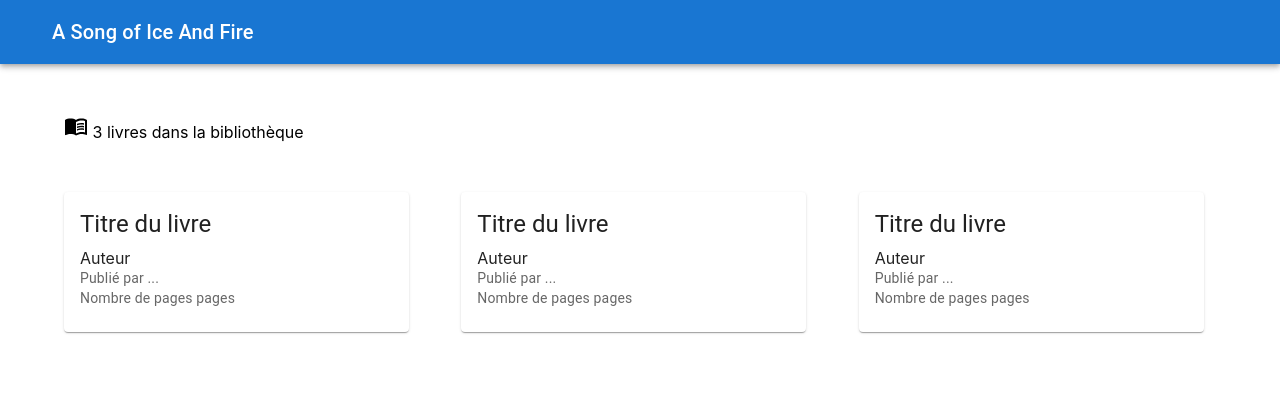
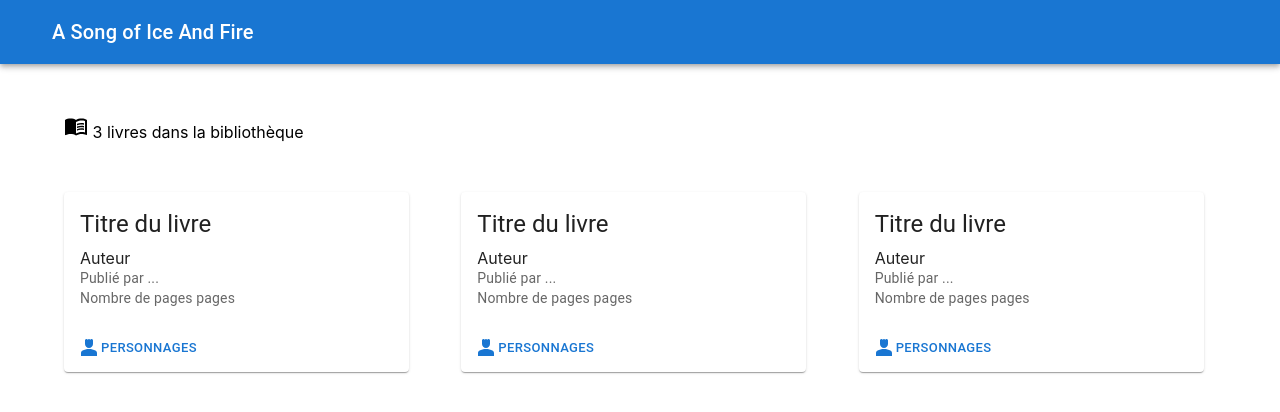
Before and after one commit to ThomasJacqueminet/ALibraryOfIceAndFire, a React (Create React App) app: page / in a window 1280 px wide. Shown: the top 412 px of the page. Built offline with nearby package versions, Linux system fonts and the light colour scheme.

Commit message:
Library | Missing button on last commit

```diff
--- a/src/components/Book/index.js
+++ b/src/components/Book/index.js
@@ -20,6 +20,9 @@
                 Nombre de pages pages
             </Typography>
         </CardContent>
+        <CardActions>
+            <Button size="small"><Person4/>Personnages</Button>
+        </CardActions>
     </Card>
     )
 }
```
